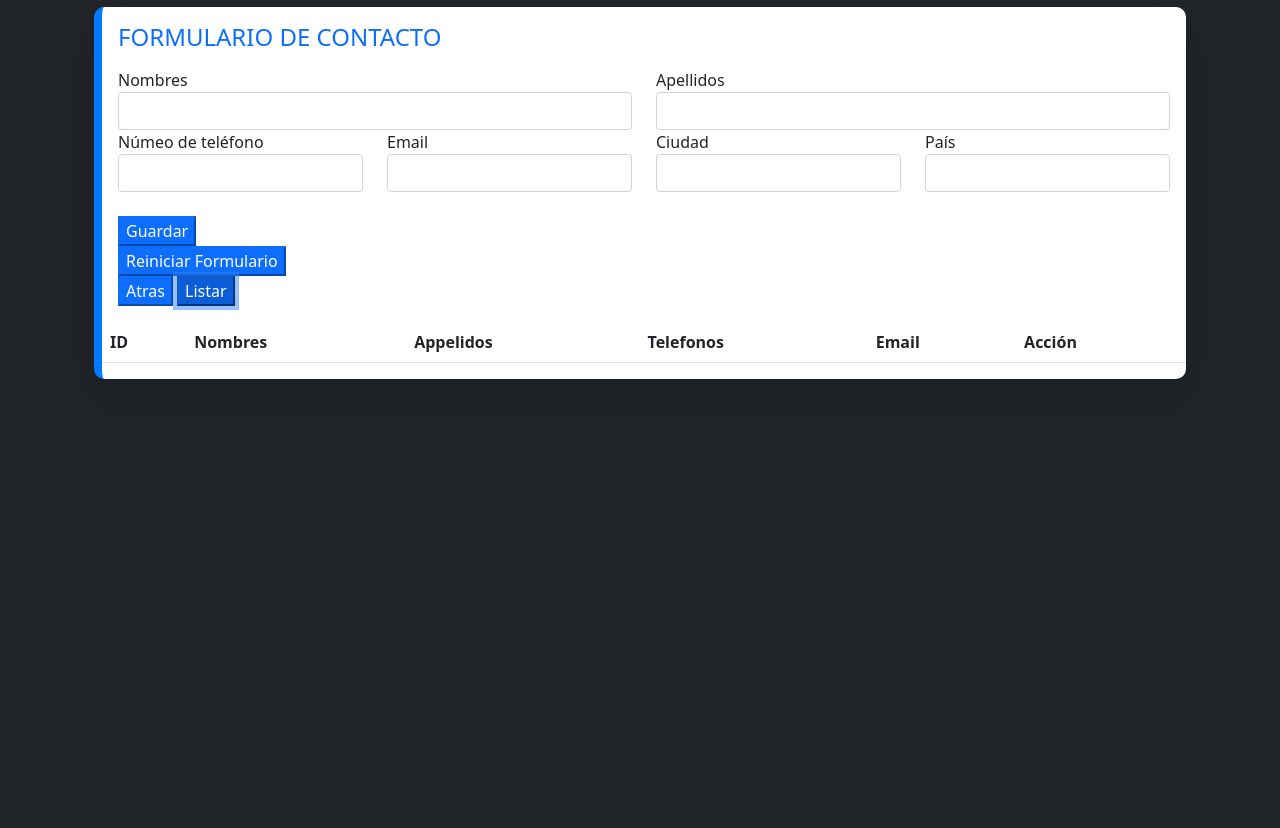
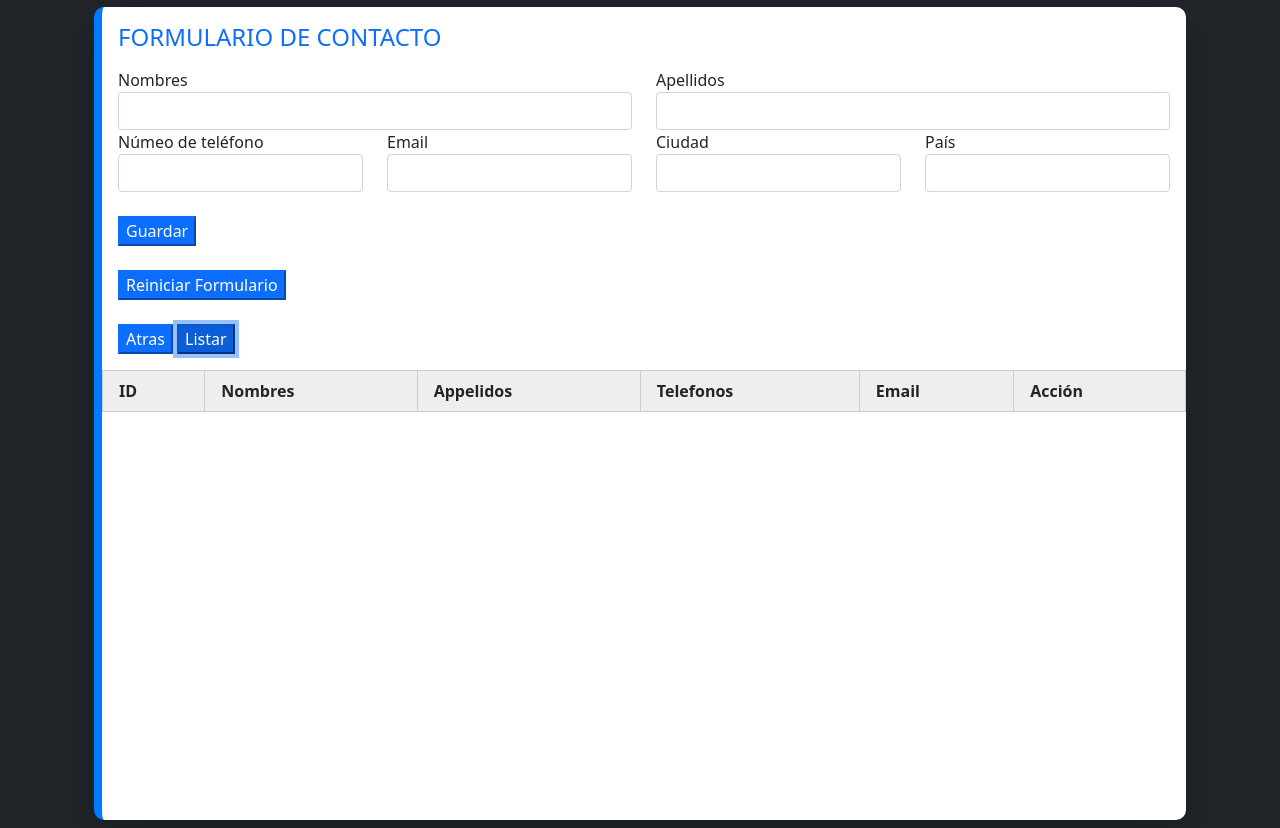
Before and after one commit to RPGrodri2001/Calculadora_Hipotecaria, a plain HTML site: page views/contact.html in a window 1280 px wide. Both pictures are taken after a click on the button "Listar". Shown: the part 81-909 px from the top of the page. Before the commit the page ends 800 px from the top, so only its background shows below. Drawn offline with Linux system fonts and the light colour scheme.

Commit message:
se agrega cs, js y views

```diff
--- a/css/mortgage.css
+++ b/css/mortgage.css
@@ -2,3 +2,27 @@
     color: red;
     background-color: black;
 }
+
+.tableFixHead {
+    overflow-y: auto;
+    height: 450px;
+    text-align: left;
+    display: block;
+}
+.tableFixHead thead th {
+    position: sticky;
+    top: 0;
+}
+
+table {
+    border-collapse: collapse;
+    width: 100%;
+}
+th,
+td {
+    padding: 8px 16px;
+    border: 1px solid #ccc;
+}
+th {
+    background: #eee;
+}
--- a/js/contact.js
+++ b/js/contact.js
@@ -42,7 +42,7 @@ function processContactForm(e) {
 function listarcontactos() {
     let dinmicTable = "";
     //cabecera de la tabla
-    dinmicTable += "<table class='table' ";
+    dinmicTable += "<table> ";
     dinmicTable += "<tr>";
     dinmicTable += "<th>ID</th>";
     dinmicTable += "<th>Nombres</th>";
--- a/views/contact.html
+++ b/views/contact.html
@@ -11,6 +11,7 @@
     <script src="../css/bootstrap-5.1.3-dist/js/bootstrap.bundle.min.js"></script>
     <script src="../js/contact.js"></script>
         <!-- incluye el fichero JavaScript con la programación -->
+         <link rel="stylesheet" href="../css/mortgage.css">
     <title>Inmogestion</title>
 </head>
 
@@ -64,16 +65,16 @@
                     <br>
                     <button class="btn-primary" style="border-radius:0px" type="submit">Guardar</button>
                 </form>
-
-                     <button onclick="resetform()" class="btn-primary" style="border-radius:0px">Reiniciar Formulario</button>
-                <br />
+                <br>
+                    <button onclick="resetform()" class="btn-primary" style="border-radius:0px">Reiniciar Formulario</button>
+                <br /> <br>
                 <button class="btn-primary" style="border-radius:0px" type="submit"
                     onclick="window.location.href='../index.html'">Atras</button>
 
                     <button class="btn-primary" style="border-radius:0px" type="submit"
                     onclick="listarcontactos()">Listar</button>
               </div>
-            <div id="tablecontact">
+            <div id="tablecontact" class="tableFixHead">
 
             </div>
         </div>
```
